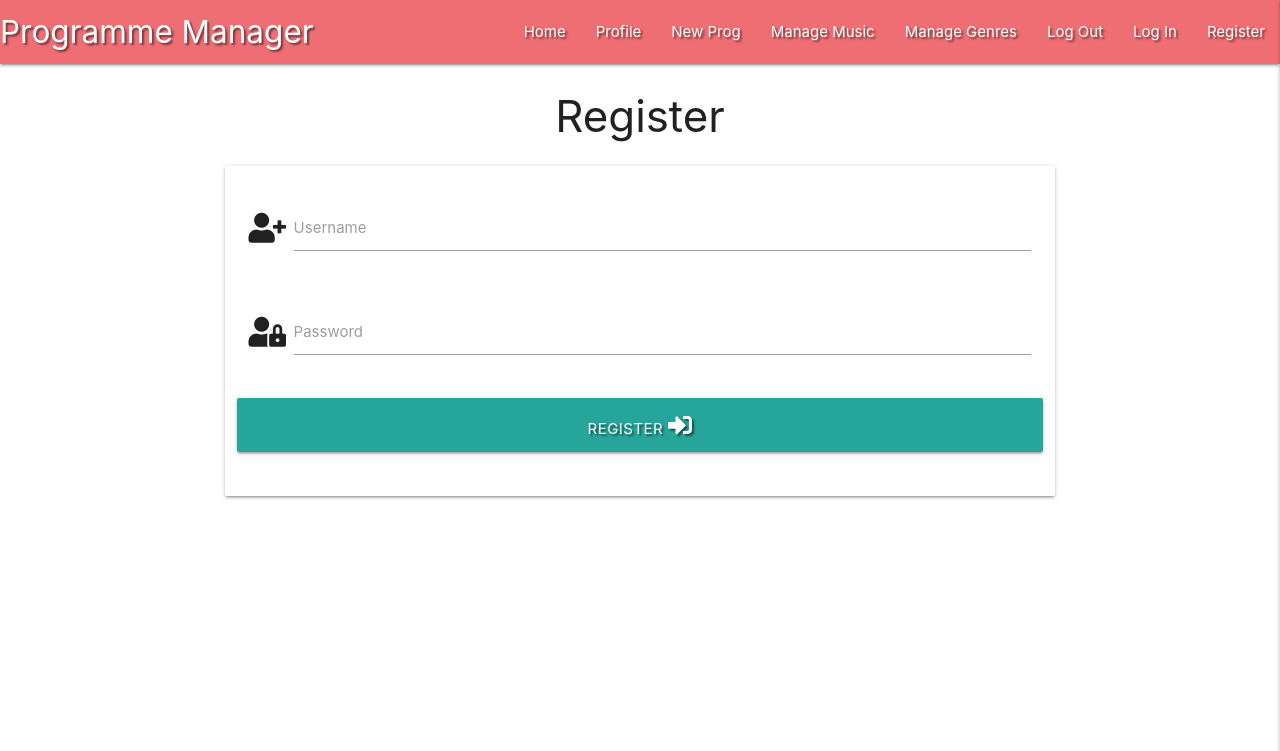
After one commit to Code-Institute-Submissions/tubaman48-CI-MS3-concert-programme-builder, a Flask app: page /register in a window 1280 px wide. The commit adds this page. Shown: the top 751 px of the page. Run offline with Flask 2, Linux system fonts and the light colour scheme; some libraries are stand-ins or nearby versions.

Commit message:
Add Register template

```diff
--- a/app.py
+++ b/app.py
@@ -23,6 +23,11 @@ def get_progs():
     return render_template("progs.html", progs=progs)
 
 
+@app.route("/register")
+def register():
+    return render_template("register.html")
+
+
 if __name__ == "__main__":
     app.run(host=os.environ.get("IP"),
             port=int(os.environ.get("PORT")),
--- a/templates/base.html
+++ b/templates/base.html
@@ -31,7 +31,7 @@
                     <li><a href="#">Manage Genres</a></li>
                     <li><a href="#">Log Out</a></li>
                     <li><a href="#">Log In</a></li>
-                    <li><a href="#">Register</a></li>
+                    <li><a href="{{ url_for('register') }}">Register</a></li>
                 </ul>
             </div>
         </nav>
@@ -46,7 +46,7 @@
             <li><a href="#">Manage Genres</a></li>
             <li><a href="#">Log Out</a></li>
             <li><a href="#">Log In</a></li>
-            <li><a href="#">Register</a></li>
+            <li><a href="{{ url_for('register') }}">Register</a></li>
         </ul>
     </header>
     {% block content %}
--- /dev/null
+++ b/templates/register.html
@@ -0,0 +1,35 @@
+{% extends "base.html" %}
+{% block content %}
+
+    <h3 class="center-align">Register</h3>
+
+    <div class="row">
+        <form class="col s12 m8 offset-m2" method="POST" action="{{ url_for('register') }}">
+            <div class="card-panel">
+                <!-- username -->
+                <div class="row">
+					<div class="input-field col s12">
+						<i class="fas fa-user-plus prefix light-amber-text text-darken-4"></i>
+						<input id="username" name="username" type="text" class="validate">
+						<label for="username">Username</label>
+					</div>
+                </div>
+                <!-- password -->
+                <div class="row">
+                    <div class="input-field col s12">
+						<i class="fas fa-user-lock prefix light-amber-text text-darken-4"></i>
+                        <input id="password" name="password" type="password" class="validate">
+                        <label for="password">Password</label>
+                    </div>
+                </div>
+                <!-- register -->
+                <div class="row">
+                    <button type="submit" class="col s12 btn-large light-amber darken-4 text-shadow">
+                        Register <i class="fas fa-sign-in-alt"></i>
+                    </button>
+                </div>
+            </div>
+        </form>
+    </div>
+
+{% endblock %}
```
